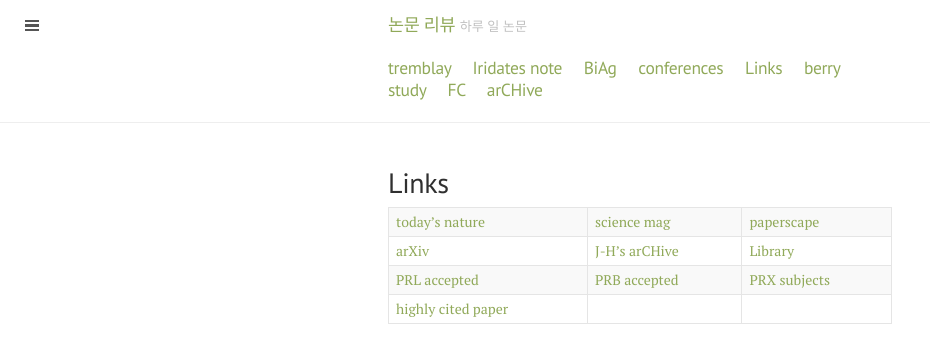
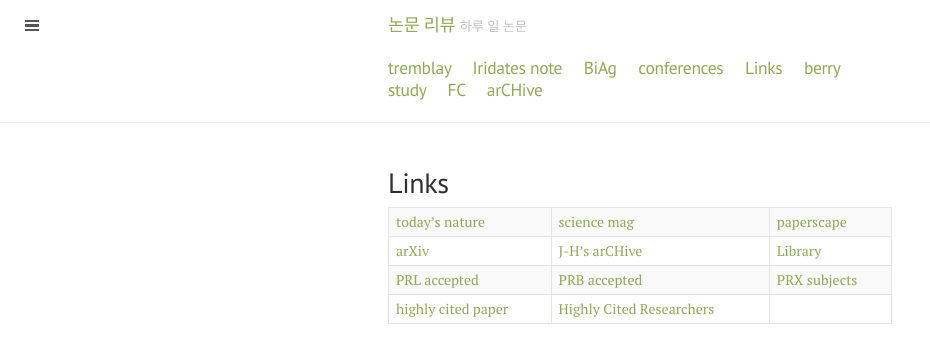
Before and after one commit to qkrwlsghdcjsworlt/work, a Jekyll site: the page built from Links.markdown, in a window 1280 px wide. Shown: the top 363 px of the page, without its empty margins (0-930 px from the left). Built offline with Jekyll 4.4.1, drawn with Linux system fonts in a browser that asks for light colours.

Commit message:
“update”

```diff
--- a/Links.markdown
+++ b/Links.markdown
@@ -10,4 +10,4 @@ categories: profile
 |[today's nature](http://www.nature.com/search?article_type=protocols,research,reviews&subject=physics)|[science mag](http://science.sciencemag.org/collection/physics)|[paperscape](http://paperscape.org/)|
 | [arXiv](http://arxiv.org/list/cond-mat/new) |       [J-H's arCHive]({{ site.baseurl }}/arCHive.html)| [Library]({{ site.baseurl }}/Lib.html)|
  | [PRL accepted](http://journals.aps.org/prl/accepted) | [PRB accepted](http://journals.aps.org/prb/accepted)| [PRX subjects](http://journals.aps.org/prx/subjects?journal%5B%5D=prx&sort=recent&type=article&subject_area%5B%5D=cond-matt&subject_area%5B%5D=strongly-correlated&subject_area%5B%5D=superconductivity&subject_area%5B%5D=top-insulator&subject_area%5B%5D=graphene&subject_area%5B%5D=quantum-info&subject_area%5B%5D=materials&subject_area%5B%5D=spintronics&subject_area%5B%5D=magnetism)|
- |[highly cited paper]({{ site.baseurl }}/highlycited.html)
+ |[highly cited paper]({{ site.baseurl }}/highlycited.html)|[Highly Cited Researchers](http://hcr.stateofinnovation.com)
```
